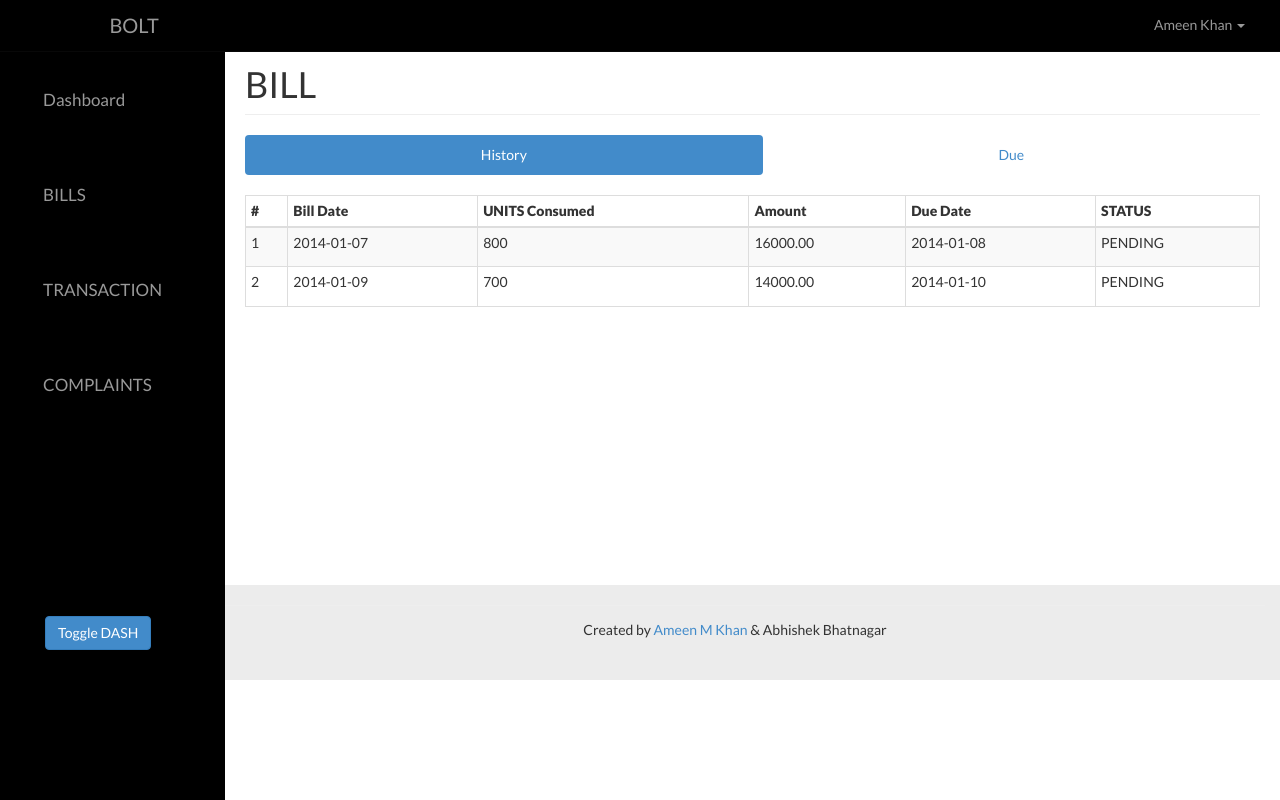
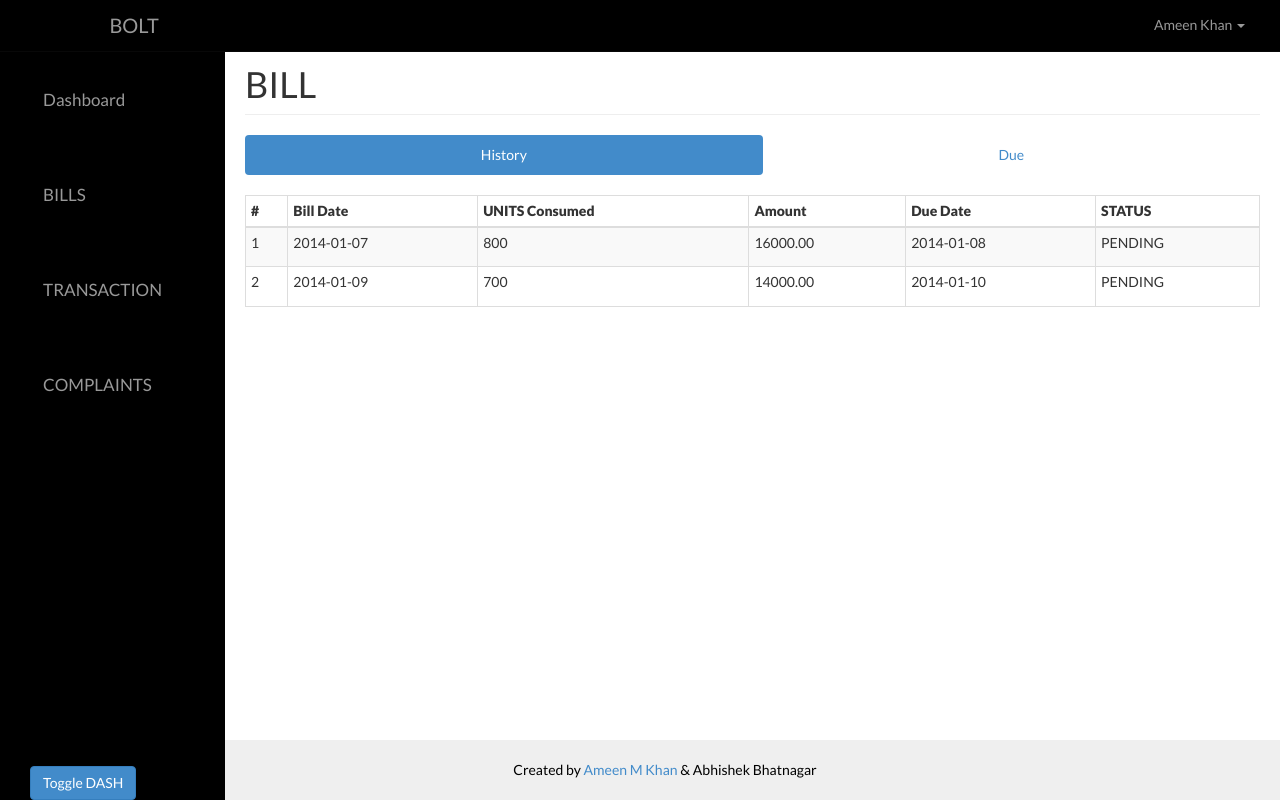
Before and after one commit to Vad-er/ebill-1, a PHP site: page /user/bill.php in a window 1280 px wide. Run offline with PHP 8.4, Linux system fonts and the light colour scheme; a user stored in the database is signed in; data comes from the database, SQL or seed files in the repository; some web fonts are replaced.

Commit message:
footer problem solved

```diff
--- a/user/footer.php
+++ b/user/footer.php
@@ -1,7 +1,9 @@
-<div class="container footer">
-<hr>
-    <a href="#menu-toggle" class="btn btn-primary toggler" id="menu-toggle" style="z-index:1000;position:relative;left:30px;bottom:10px"><i class="icon-circle-arrow-left"></i>Toggle DASH</a>
-    <p  style="height:50px ; padding-left:190px ;margin-top:-40px;text-align:center;bottom: -20px;width:100%;">Created by <a href="https://github.com/ameenkhan07">Ameen M Khan</a> & Abhishek Bhatnagar</p>
-
-</div>
-<!-- <a href="#" class="btn btn-warning"><i class="icon-circle-arrow-left"></i> Toggle</a>  -->
+<!-- FOOTER -->
+    <a href="#menu-toggle" class="btn btn-primary toggler" id="menu-toggle" style="z-index:1000;position:absolute;left:30px;bottom:0px"><i class="icon-circle-arrow-left"></i>Toggle DASH</a>
+    <footer class="text-center">
+        <div class="footer-below">
+            <div class="container">
+                Created by <a href="https://github.com/ameenkhan07">Ameen M Khan</a> & Abhishek Bhatnagar
+            </div>
+        </div>
+    </footer>
```
